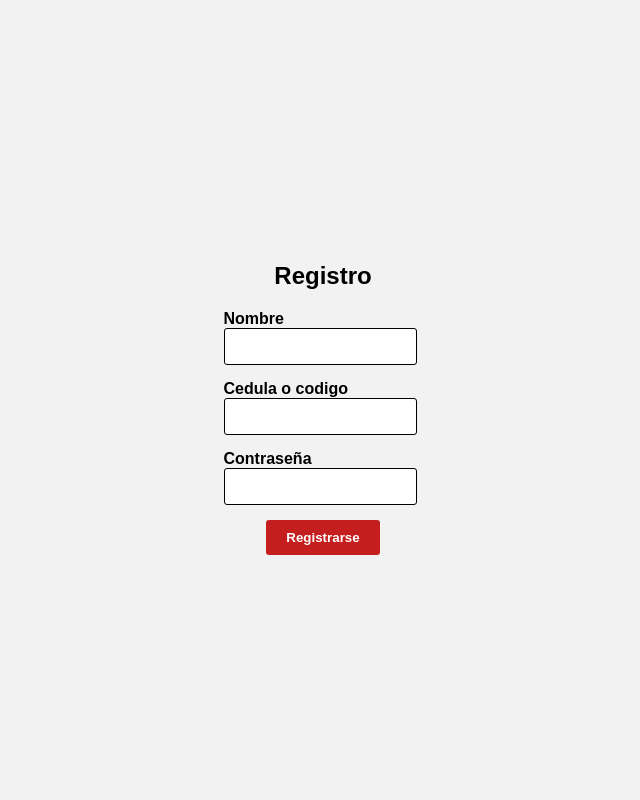
After one commit to simonGH96/proyecto, a PHP site: page /Registro.html in a window 1280 px wide. The commit adds this page. Shown: the whole page, without its empty margins (317-957 px from the left). Run offline with PHP 8.4, Linux system fonts and the light colour scheme.

Commit message:
nuevos archivos
se agrego registro

```diff
--- /dev/null
+++ b/Registro.html
@@ -0,0 +1,29 @@
+<!DOCTYPE html>
+<html lang="en">
+<head>
+    <meta charset="UTF-8">
+    <meta name="viewport" content="width=device-width, initial-scale=1.0">
+    <title>Registro</title>
+    <link rel="stylesheet" href="estilo.css">
+</head>
+<body>
+    <div class="registration-container">
+        <h1>Registro</h1>
+        <form action="registro.php" method="POST">
+            <div class="form-group">
+                <label for="nombre">Nombre</label>
+                <input type="text" id="nombre" name="nombre" required>
+            </div>
+            <div class="form-group">
+                <label for="codigo">Cedula o codigo</label>
+                <input type="text" id="codigo" name="codigo" required>
+            </div>
+            <div class="form-group">
+                <label for="password">Contraseña</label>
+                <input type="password" id="password" name="password" required>
+            </div>
+            <button type="submit">Registrarse</button>
+        </form>
+    </div>
+</body>
+</html>
```
Also changed, not shown: autenticacion.php (+12 -10 lines), login.html (+6 -2 lines), registro.php (added, +44 -0 lines).
